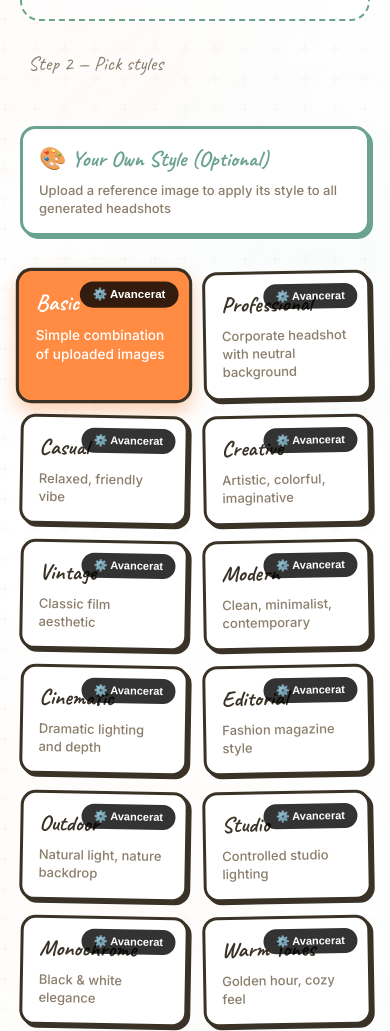
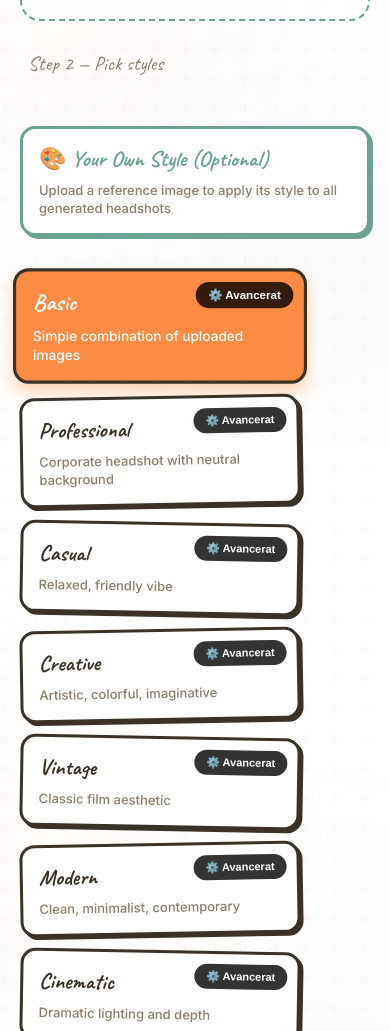
Before and after one commit to khanorko/LemonheadShots, a website: page index.html in a window 390 px wide. Shown: the part 1246-2277 px from the top of the page. Drawn offline with Linux system fonts and the light colour scheme; no server answers.

Commit message:
Make style cards 40% wider to accommodate camera settings
- Increased style card width from 200px to 280px (40% wider)
- Updated styles-grid minmax from 180px to 280px for desktop
- Updated mobile responsive minmax from 150px to 250px
- Shutter speed setting now fits properly within the card
- All camera LCD settings (ISO, Aperture, Shutter) now display correctly
- Maintains responsive design and proper grid layout

```diff
--- a/styles.css
+++ b/styles.css
@@ -241,7 +241,7 @@ body {
 
 .styles-grid {
   display: grid;
-  grid-template-columns: repeat(auto-fill, minmax(180px, 1fr));
+  grid-template-columns: repeat(auto-fill, minmax(280px, 1fr)); /* Updated to match new card width */
   gap: 20px;
   margin-top: 30px;
   padding: 20px 0;
@@ -258,6 +258,7 @@ body {
   box-shadow: 3px 3px 0px var(--text);
   transform: rotate(0deg);
   position: relative;
+  width: 280px; /* Increased from 200px (40% wider) */
 }
 
 .style-card:nth-child(odd) {
@@ -823,7 +824,7 @@ body {
   }
 
   .styles-grid {
-    grid-template-columns: repeat(auto-fill, minmax(150px, 1fr));
+    grid-template-columns: repeat(auto-fill, minmax(250px, 1fr)); /* Updated for mobile */
     gap: 15px;
   }
 
```
